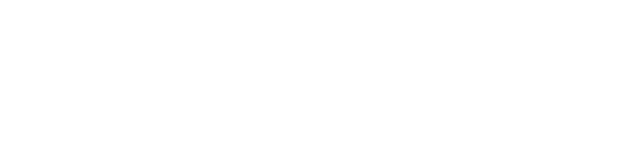
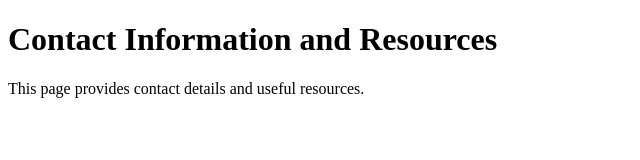
Before and after one commit to Phattvnsp/MiniProject-KOSENKMITL-webpage-, a plain HTML site: page contact.html in a window 1280 px wide. Shown: the whole page, without its empty margins (0-640 px from the left). Drawn offline with Linux system fonts and the light colour scheme.

Commit message:
change styles and fixed some code

```diff
--- a/contact.html
+++ b/contact.html
@@ -5,4 +5,8 @@
     <meta name="viewport" content="width=device-width, initial-scale=1.0">
     <title>Contact/Resources Page</title>
 </head>
+<body class="main-body-style">
+    <h1>Contact Information and Resources</h1>
+    <p>This page provides contact details and useful resources.</p>
+</body>
 </html>
--- a/styles.css
+++ b/styles.css
@@ -1,4 +1,4 @@
-body {
+.main-body-style {
     font-family: Arial, sans-serif;
     line-height: 1.6;
     margin: 20px;
```
Also changed, not shown: index.html (+1 -1 lines), structure.html (+1 -1 lines).
